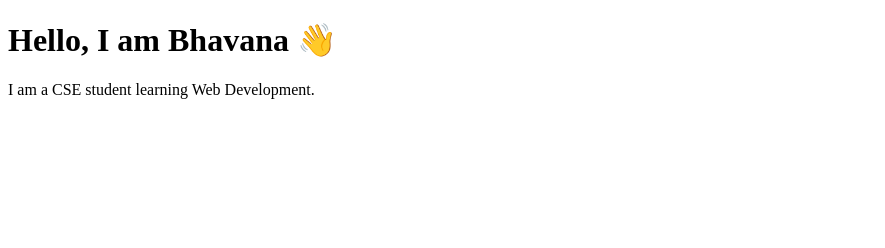
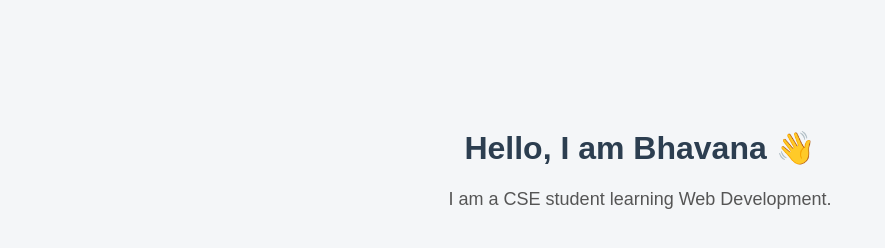
Before and after one commit to BhavanaBora-Web/my-first-web-project, a plain HTML site: page index.html in a window 1280 px wide. Shown: the whole page, without its empty margins (0-885 px from the left). Drawn offline with Linux system fonts and the light colour scheme.

Commit message:
Update index.html

```diff
--- a/index.html
+++ b/index.html
@@ -2,6 +2,21 @@
 <html>
 <head>
   <title>Bhavana Bora</title>
+  <style>
+    body {
+      font-family: Arial, sans-serif;
+      background-color: #f4f6f8;
+      text-align: center;
+      padding-top: 100px;
+    }
+    h1 {
+      color: #2c3e50;
+    }
+    p {
+      color: #555;
+      font-size: 18px;
+    }
+  </style>
 </head>
 <body>
   <h1>Hello, I am Bhavana 👋</h1>
```
